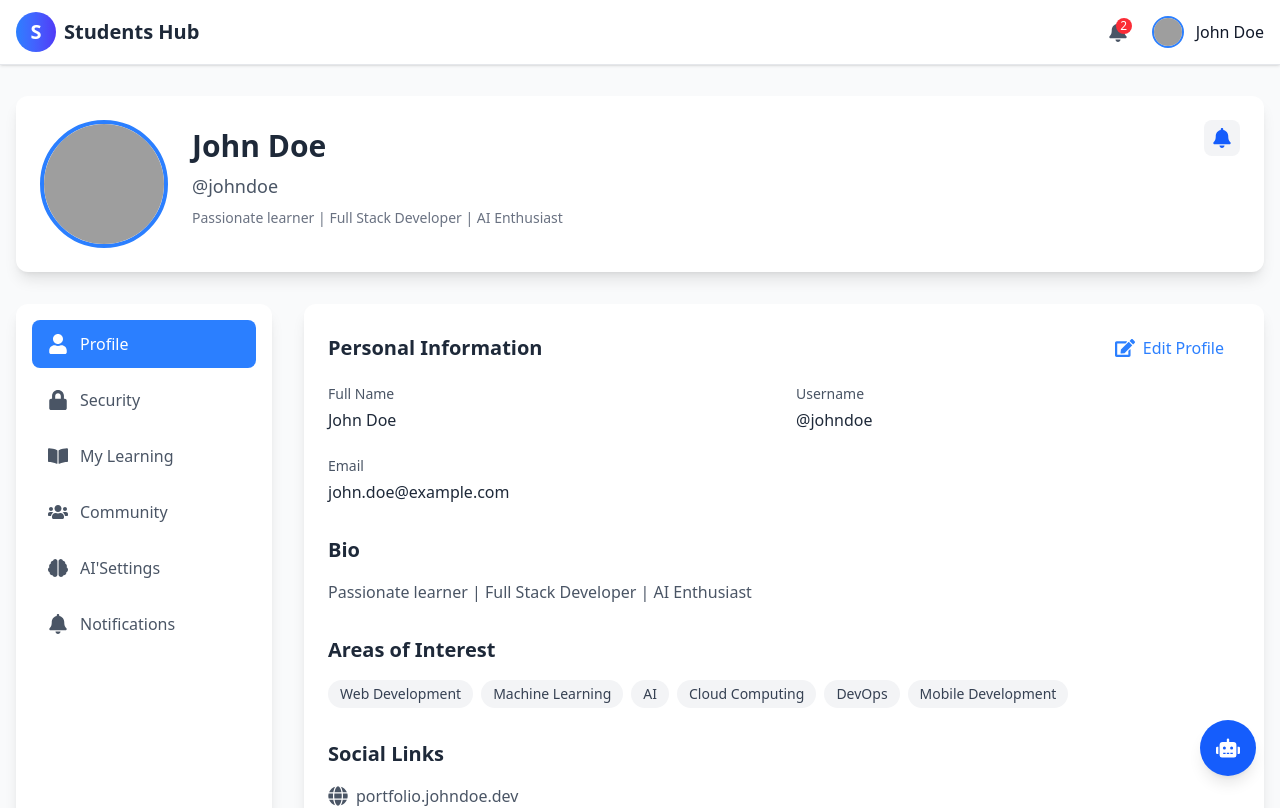
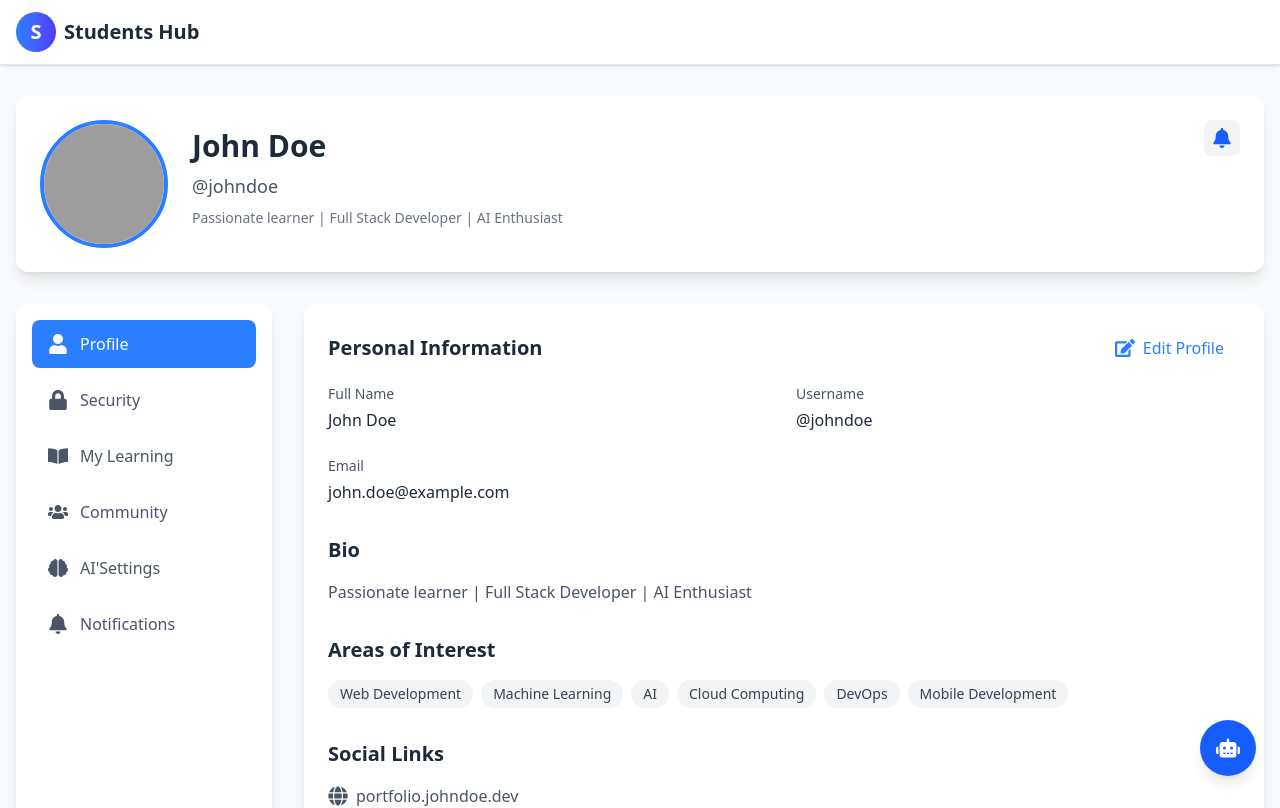
Before and after one commit to Pranay-Dommati/thestudent, a React (Vite) app in the folder frontend/: page /profile in a window 1280 px wide. Shown: the top 808 px of the page. Built offline with nearby package versions, Linux system fonts and the light colour scheme; grey boxes are pictures that could not be loaded.

Commit message:
remvoing the profile and bell icon fromprofile navbar

```diff
--- a/frontend/src/components/Profile/layout/ProfileNavbar.jsx
+++ b/frontend/src/components/Profile/layout/ProfileNavbar.jsx
@@ -33,82 +33,6 @@ const ProfileNavbar = ({ isDarkMode, profileData, setActiveTab }) => {
               Students Hub
             </span>
           </Link>
-
-          {/* Right Side */}
-          <div className="flex items-center space-x-4">
-            {/* Notifications */}
-            <div className="relative">
-              <button
-                onClick={() => setActiveTab('notifications')}
-                className={`p-2 rounded-full ${
-                  isDarkMode
-                    ? 'hover:bg-gray-800 text-gray-300'
-                    : 'hover:bg-gray-100 text-gray-600'
-                }`}
-              >
-                <div className="relative">
-                  <FaBell className="w-5 h-5" />
-                  <span className="absolute -top-1 -right-1 w-4 h-4 bg-red-500 rounded-full text-xs text-white flex items-center justify-center">
-                    2
-                  </span>
-                </div>
-              </button>
-            </div>
-
-            {/* Profile Menu */}
-            <div className="relative">
-              <button
-                onClick={() => setIsDropdownOpen(!isDropdownOpen)}
-                className="flex items-center space-x-3"
-              >
-                <div className="w-8 h-8 rounded-full overflow-hidden border-2 border-blue-500">
-                  <img
-                    src={profileData.avatar}
-                    alt="Profile"
-                    className="w-full h-full object-cover"
-                  />
-                </div>
-                <span className={`hidden md:block font-medium ${
-                  isDarkMode ? 'text-white' : 'text-gray-900'
-                }`}>
-                  {profileData.name}
-                </span>
-              </button>
-
-              <AnimatePresence>
-                {isDropdownOpen && (
-                  <motion.div
-                    initial={{ opacity: 0, y: 10 }}
-                    animate={{ opacity: 1, y: 0 }}
-                    exit={{ opacity: 0, y: 10 }}
-                    className={`absolute right-0 mt-2 w-56 rounded-lg shadow-lg ${
-                      isDarkMode ? 'bg-gray-800' : 'bg-white'
-                    } ring-1 ring-black ring-opacity-5`}
-                  >
-                    <div className="py-2">
-                      {profileActions.map(({ icon: Icon, label, action, className }) => (
-                        <button
-                          key={label}
-                          onClick={() => {
-                            action();
-                            setIsDropdownOpen(false);
-                          }}
-                          className={`w-full px-4 py-2 text-sm flex items-center space-x-2 ${
-                            className || (isDarkMode
-                              ? 'text-gray-300 hover:bg-gray-700'
-                              : 'text-gray-700 hover:bg-gray-100')
-                          }`}
-                        >
-                          <Icon className="w-4 h-4" />
-                          <span>{label}</span>
-                        </button>
-                      ))}
-                    </div>
-                  </motion.div>
-                )}
-              </AnimatePresence>
-            </div>
-          </div>
         </div>
       </div>
     </nav>
```
